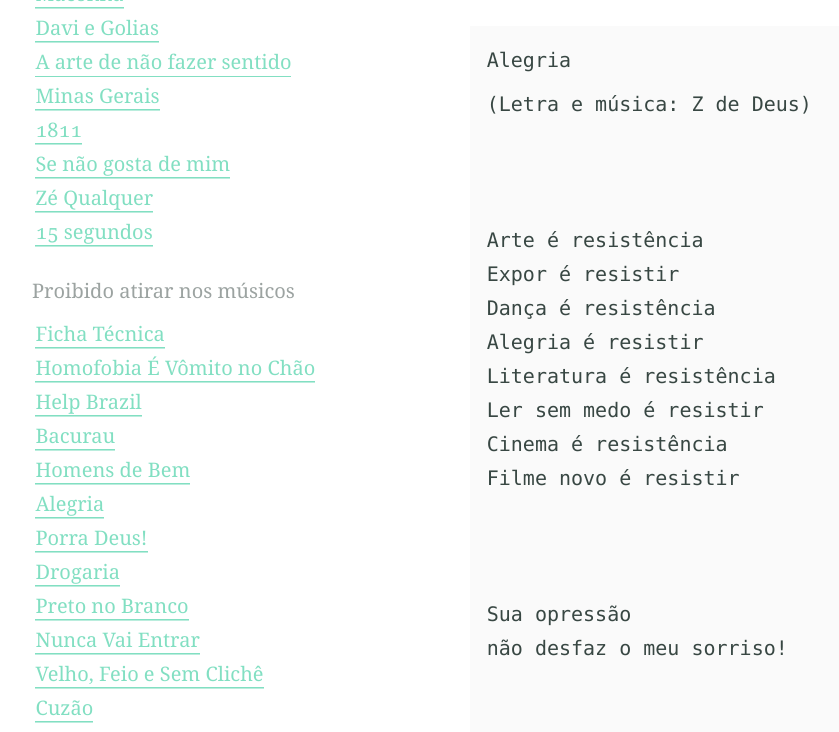
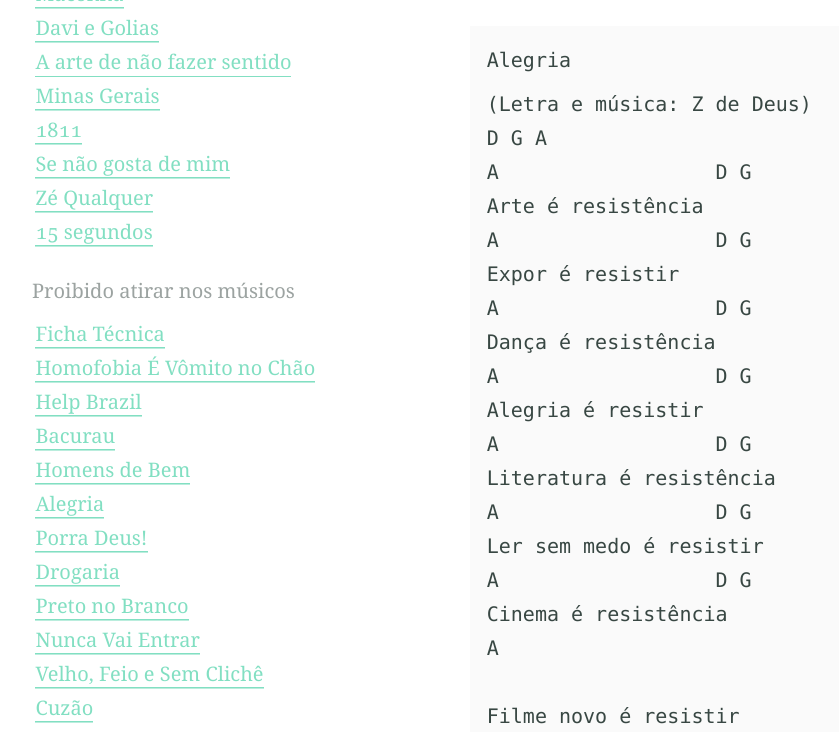
Before and after one commit to antifas/antifas.github.io, a Jekyll site: the page built from _letras_disco1/Alegria.md, in a window 1280 px wide and 900 px high, scrolled down 671 px, cut to the strip 168-900 px from the top of the window. Shown: the whole strip, without its empty margins (32-871 px from the left). Built offline with Jekyll 4.4.1, drawn with Linux system fonts in a browser that asks for light colours; part of the change alters nothing that is shown; some of the changed text lies outside the part shown.

```diff
--- a/_letras_disco1/Alegria.md
+++ b/_letras_disco1/Alegria.md
@@ -6,15 +6,37 @@ feature_image: "/imgs/1.jpg"
 video: b7BcsrfLCXE
 ---
 (Letra e música: Z de Deus)
-
+D G A
+A                  D G
 Arte é resistência
+A                  D G
 Expor é resistir
+A                  D G
 Dança é resistência
+A                  D G
 Alegria é resistir
+A                  D G
 Literatura é resistência
+A                  D G
 Ler sem medo é resistir
+A                  D G
 Cinema é resistência
+A
 Filme novo é resistir
 
+E    B
 Sua opressão
+        D            A
 não desfaz o meu sorriso!
+E    B
+Sua opressão
+        D            A
+não desfaz o meu sorriso!
+E    B
+Sua opressão
+        D            A
+não desfaz o meu sorriso!
+E    B
+Sua opressão
+        D            D G A
+não desfaz o meu sorriso!
```
